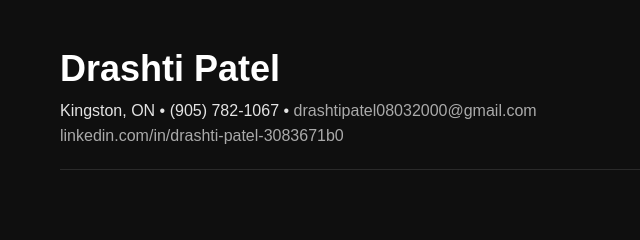
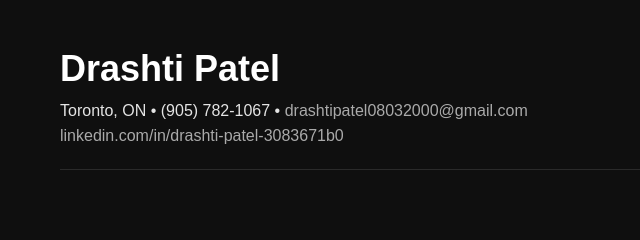
Before and after one commit to drashtipatel83/drashti, a plain HTML site: page index.html in a window 1280 px wide. Shown: the top 240 px of the page, 0-640 px from the left. Drawn offline with Linux system fonts and the light colour scheme.

Commit message:
Update index.html

```diff
--- a/index.html
+++ b/index.html
@@ -12,7 +12,7 @@
     <header>
       <div class="name-block">
         <h1>Drashti Patel</h1>
-        <div class="sub">Kingston, ON • (905) 782-1067 • <a href="mailto:drashtipatel08032000@gmail.com">drashtipatel08032000@gmail.com</a></div>
+        <div class="sub">Toronto, ON • (905) 782-1067 • <a href="mailto:drashtipatel08032000@gmail.com">drashtipatel08032000@gmail.com</a></div>
         <div class="sub"><a href="https://linkedin.com/in/drashti-patel-3083671b0" target="_blank" rel="noopener">linkedin.com/in/drashti-patel-3083671b0</a></div>
       </div>
       <div style="text-align:right">
```
